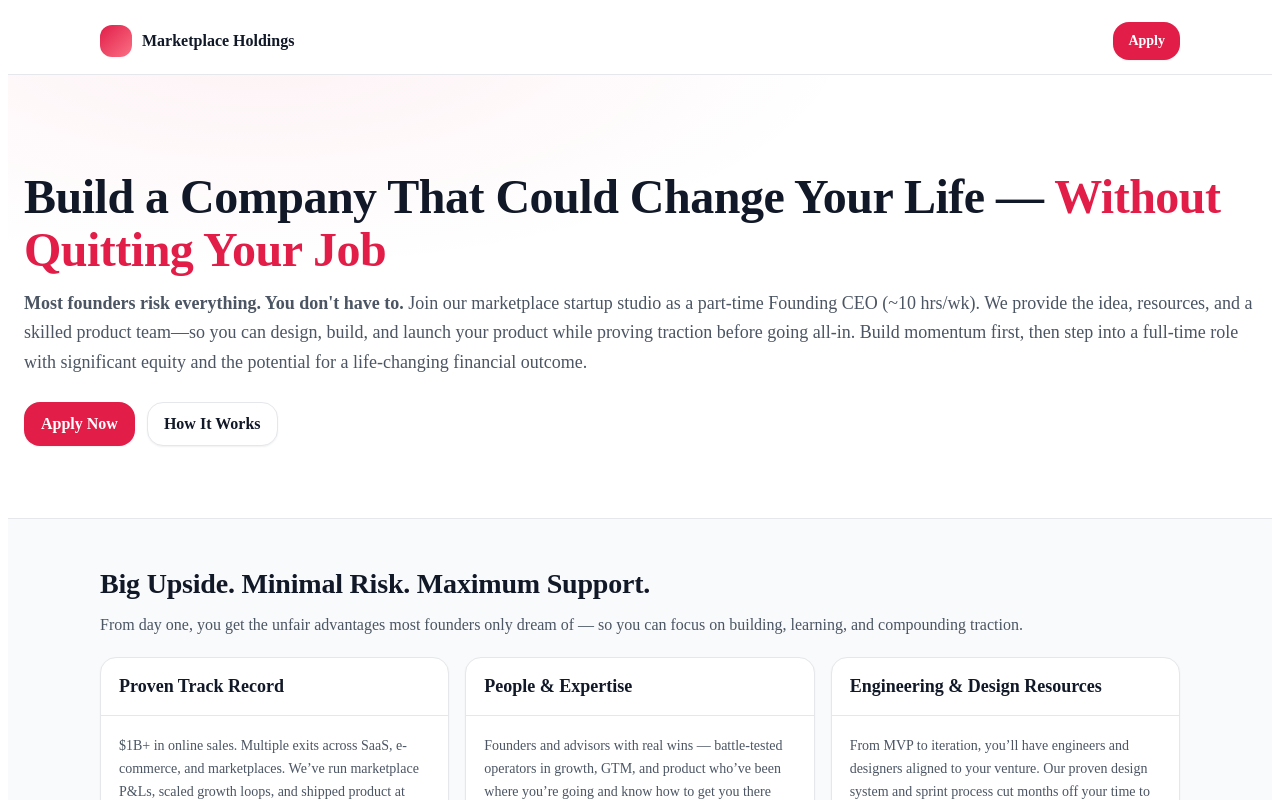
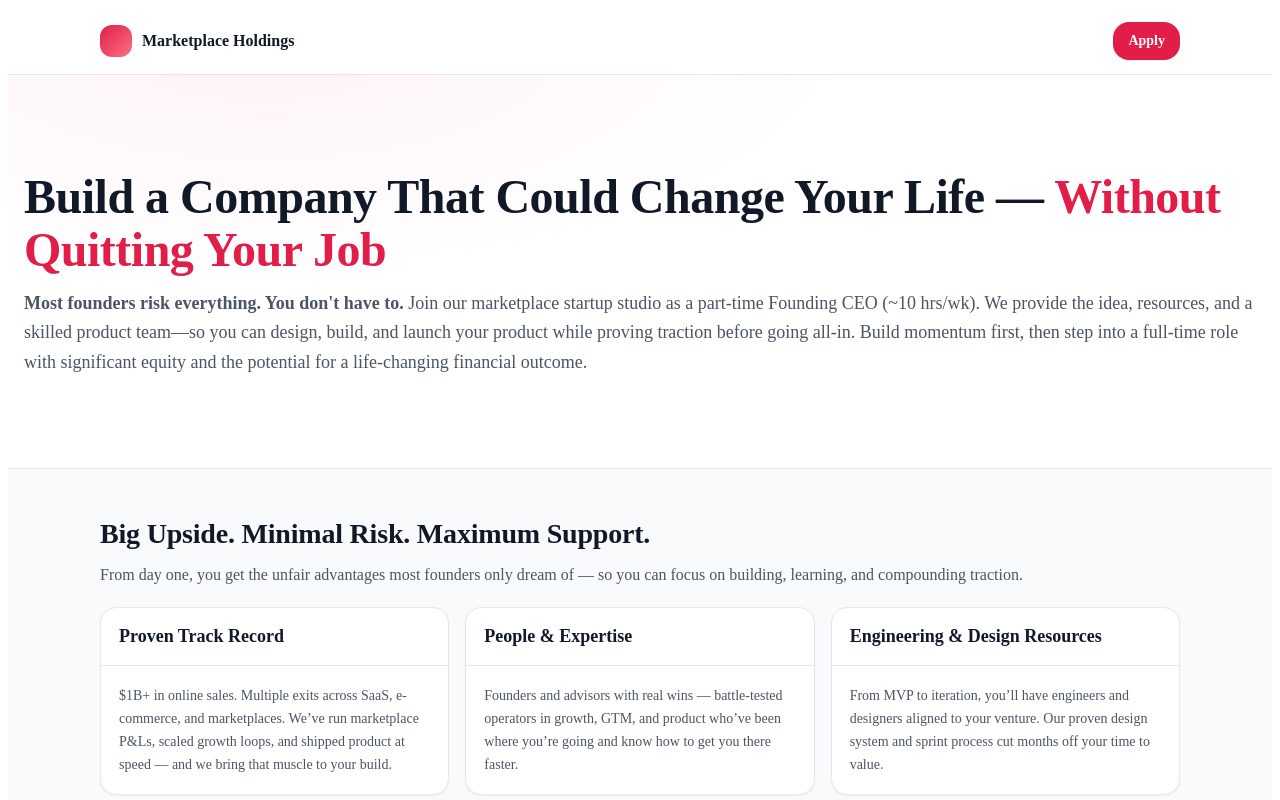
Before and after one commit to marketplaceholdings/marketplace-holdings-site, a React (Vite) app in the folder marketplace-holdings-site/: page / in a window 1280 px wide. Shown: the top 800 px of the page. Built offline with nearby package versions, Linux system fonts and the light colour scheme.

Commit message:
Update App.jsx

```diff
--- a/marketplace-holdings-site/src/App.jsx
+++ b/marketplace-holdings-site/src/App.jsx
@@ -449,10 +449,7 @@ export default function App() {
               launch your product while proving traction before going all-in. Build momentum first, then step into a full-time role
               with significant equity and the potential for a life-changing financial outcome.
             </P>
-            <div style={{ marginTop: theme.space(6), display: "flex", gap: 12, alignItems: "center" }}>
-              <Button href="#apply" size="lg">Apply Now</Button>
-              <Button href="#why-us" variant="secondary" size="lg">How It Works</Button>
-            </div>
+
           </div>
         </Container>
       </section>
```
